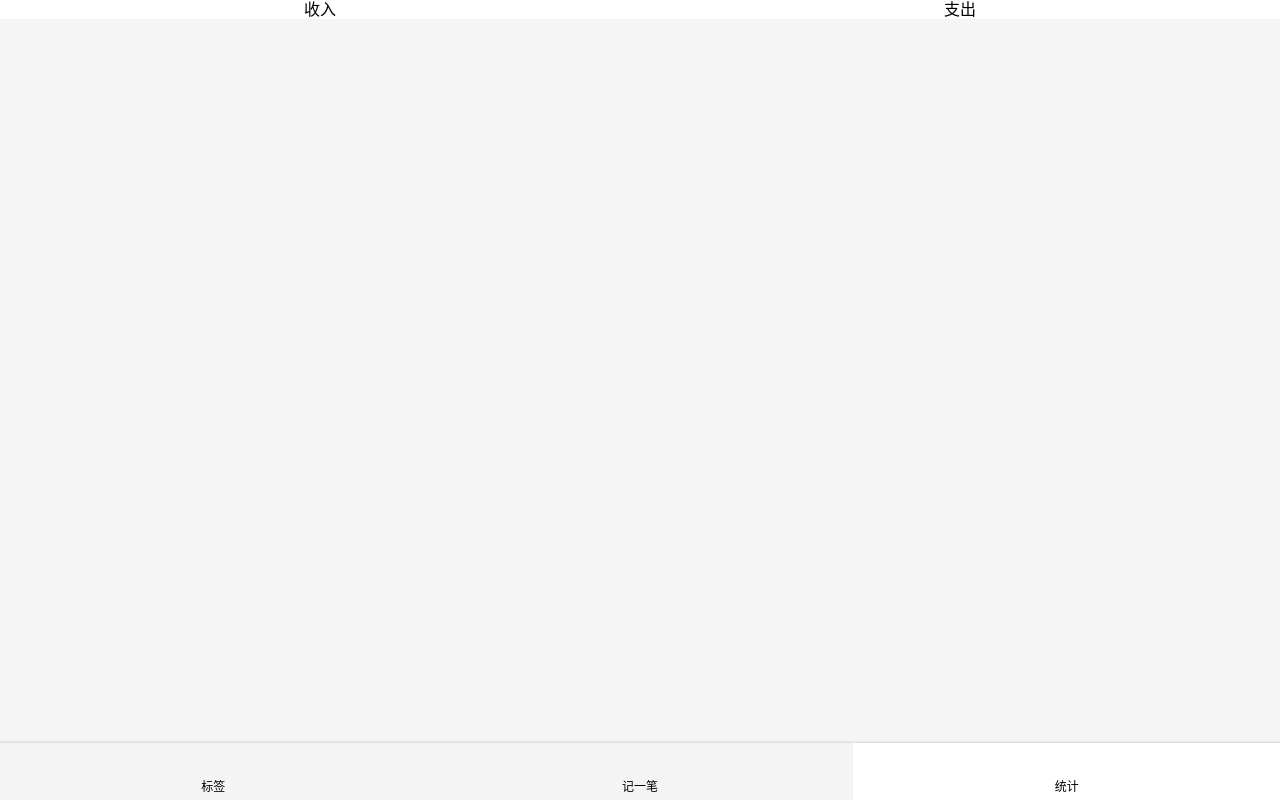
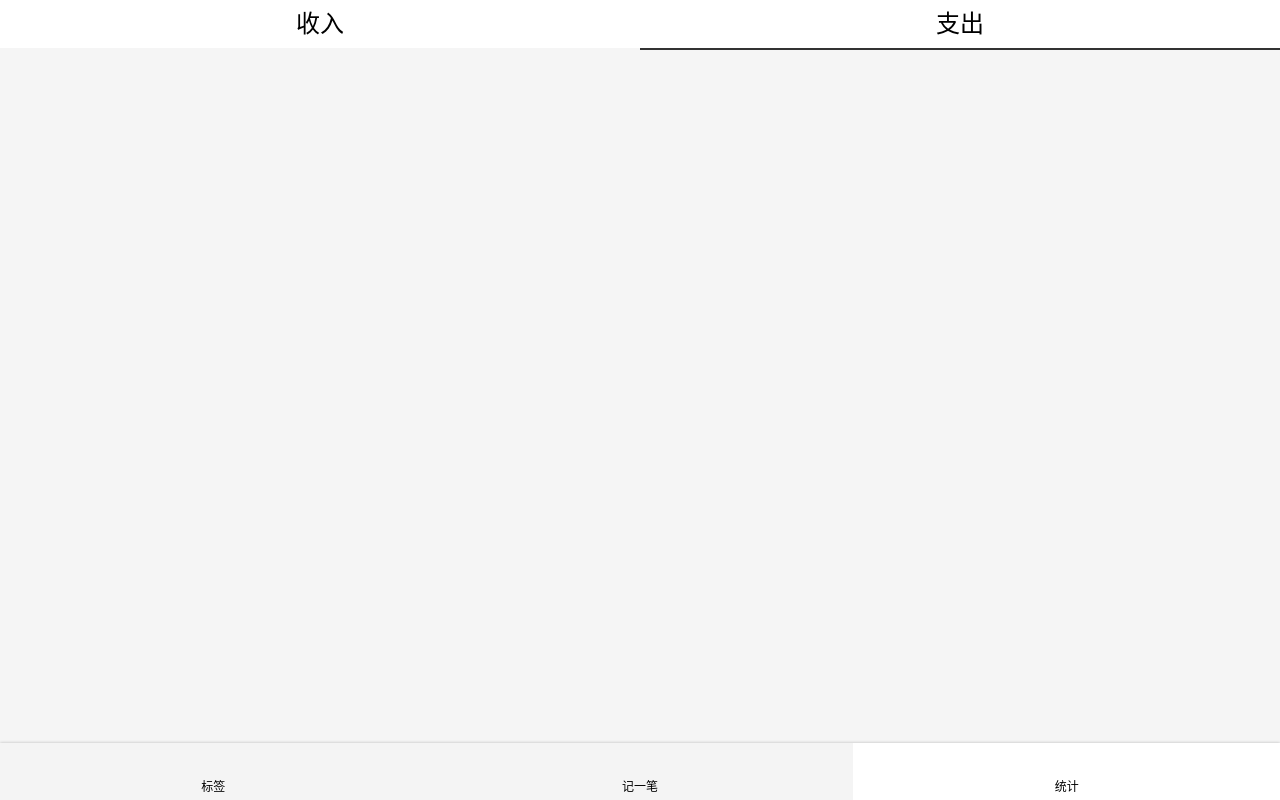
Before and after one commit to SuperPowerZhang/react_bill, a React app: page /#/statistics in a window 1280 px wide. Built offline with nearby package versions, Linux system fonts and the light colour scheme.

Commit message:
use CategoryUl and dayjs

```diff
--- a/package.json
+++ b/package.json
@@ -26,6 +26,7 @@
     "case-sensitive-paths-webpack-plugin": "2.3.0",
     "color-convert": "^2.0.1",
     "css-loader": "4.3.0",
+    "dayjs": "^1.9.7",
     "dotenv": "8.2.0",
     "dotenv-expand": "5.1.0",
     "eslint": "^7.11.0",
--- a/src/views/Bill.tsx
+++ b/src/views/Bill.tsx
@@ -26,6 +26,9 @@ const defaultState:RecordItemString={
     category:"支出",
     amount:'0'
 };
+const CategoryWrapper=styled.section`
+background-color:rgb(196, 196, 196);
+`;
 function Bill() {
     const [state,setState]=useState<RecordItemString>(defaultState);
     const {addRecord}=useRecords();
@@ -52,8 +55,10 @@ function Bill() {
                          onChange={(stateNew)=>{onChange(stateNew)}} />
             <NotesSection note={state.note}
                           onChange={(note)=>{onChange({note})}}/>
-            <CategorySection category={state.category}
-                             onChange={(category)=>{onChange({category})}}/>
+            <CategoryWrapper>
+                <CategorySection category={state.category}
+                                 onChange={(category)=>{onChange({category})}}/>
+            </CategoryWrapper>
             <NumSection amount={state.amount}
                         onChange={(amount)=>{onChange({amount})}}
                         onOk={onSubmit}/>
--- a/src/views/Statistics.tsx
+++ b/src/views/Statistics.tsx
@@ -1,12 +1,18 @@
-import React from "react";
+import React, {useState} from "react";
 import Nav from "../components/Nav";
 import Layout from "../components/Layout";
 import styled from "styled-components";
 import {useRecords} from "../hooks/useRecords";
+import {CategorySection} from "./bill/CategorySection";
+import day from "dayjs";
+import {useTags} from "../hooks/useTags";
 
 const MyLayout=styled(Layout)`
 height: 100vh;
 `;
+const CategoryWrapper=styled.div`
+background-color:#fff;
+`
 const RecordsList=styled.ul`
 >li{
 display: flex;
@@ -14,31 +20,33 @@ justify-content: space-between;
 border: 1px solid red;
 }
 `;
-const TitleDiv=styled.ul`
-display: flex;
-justify-content: space-between;
->li{
-flex-grow: 1;
-text-align: center;
-background-color:rgb(255, 255, 255);
-}
-`;
 
+type Category="收入"|"支出"
 function Statistics() {
     const {records}=useRecords();
+    const [category,setCategory]=useState<Category>('支出');
+    const changeCategory=(category:Category)=>{
+        setCategory(category)
+    };
+    const {findTag}=useTags();
+
     return (
         <>
         <MyLayout>
-            <TitleDiv>
-                <li>收入</li>
-                <li>支出</li>
-            </TitleDiv>
+            <CategoryWrapper>
+                <CategorySection category={category}  onChange={changeCategory}/>
+            </CategoryWrapper>
             <RecordsList>
                 {records.map((record)=>{
                     if(record.category==='支出'){
                         return <li key={record.createDate}>
-                            <span>{record.tagIds}</span>
+                            <span>
+                                {record.tagIds.map((id)=>{
+                            return " "+findTag(id).name
+                        })}
+                            </span>
                             <span>{record.amount}</span>
+                            <span>{day(record.createDate).format("YYYY-MM-DD")}</span>
                             </li>
                     }
                 })}
--- a/src/views/bill/CategorySection.tsx
+++ b/src/views/bill/CategorySection.tsx
@@ -1,12 +1,10 @@
 import styled from "styled-components";
-import React, {useState} from "react";
+import React from "react";
 
-const CategoryWrapper=styled.section`
->ul{
+const CategoryUl=styled.ul`
 display: flex;
 font-size: 24px;
 padding: 12px 0;
-background-color:rgb(196, 196, 196);
 >li{
 width: 50%;
 text-align: center;
@@ -21,7 +19,7 @@ content: "";
 border-bottom: 2px solid #333333;
 width: 100%;
 display: inline-block;
-}}}}
+}}}
 `;
 
 type Props={
@@ -33,14 +31,12 @@ const CategorySection:React.FC<Props> =(props)=>{
     const onChange=props.onChange;
     const categories:("收入"|"支出")[]=["收入","支出"];
     return(
-        <CategoryWrapper>
-            <ul className="bill-type">
+            <CategoryUl >
                 {categories.map(category=>{
                     return  <li key={category} className={category===selectedCategory?'selected':''}
                                 onClick={()=>onChange(category)} >{category}</li>
                 })}
-            </ul>
-        </CategoryWrapper>
+            </CategoryUl>
     )
 }
 
```
Also changed, not shown: 2 other files (tests, documents, lock files or other folders).
